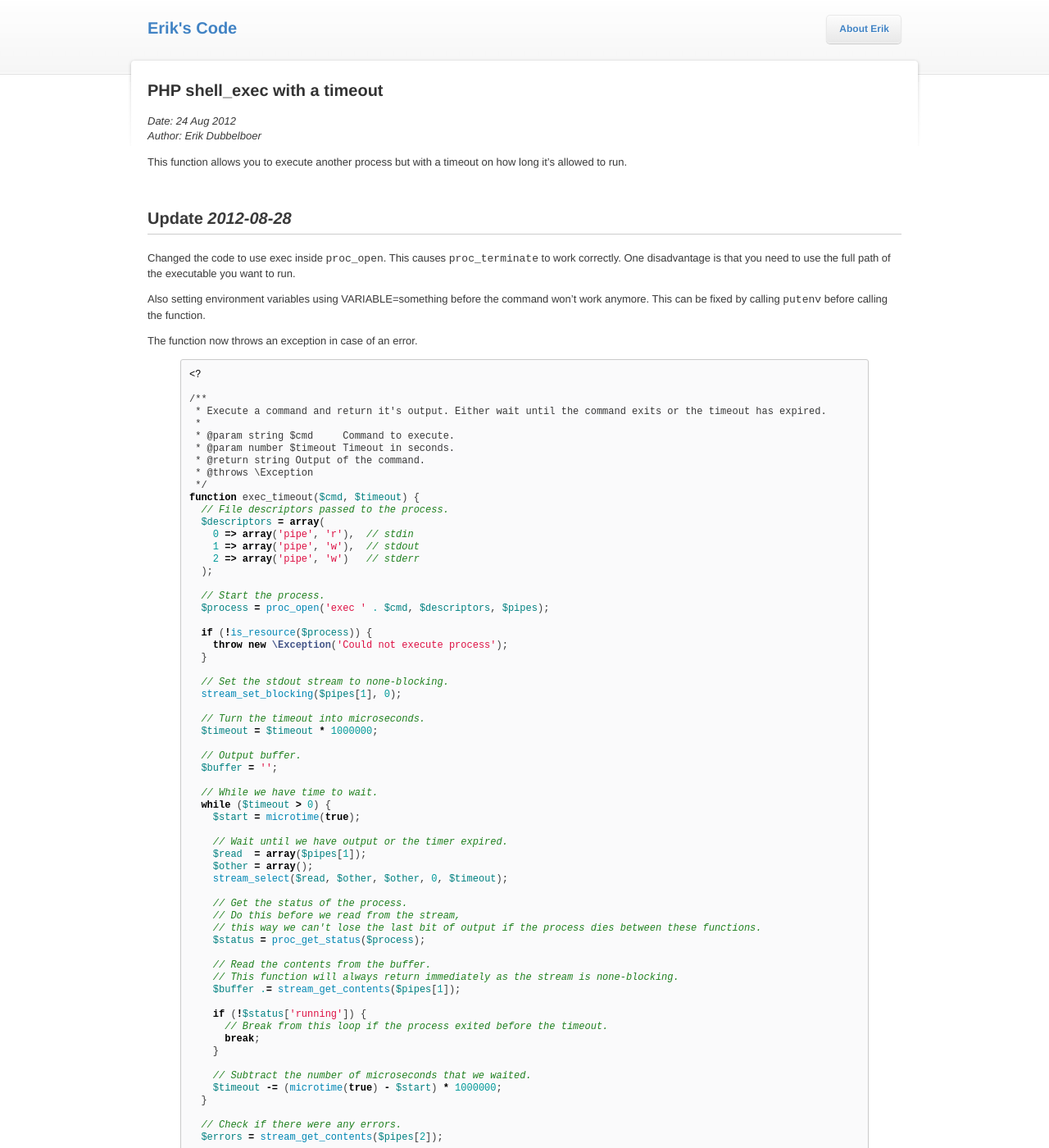
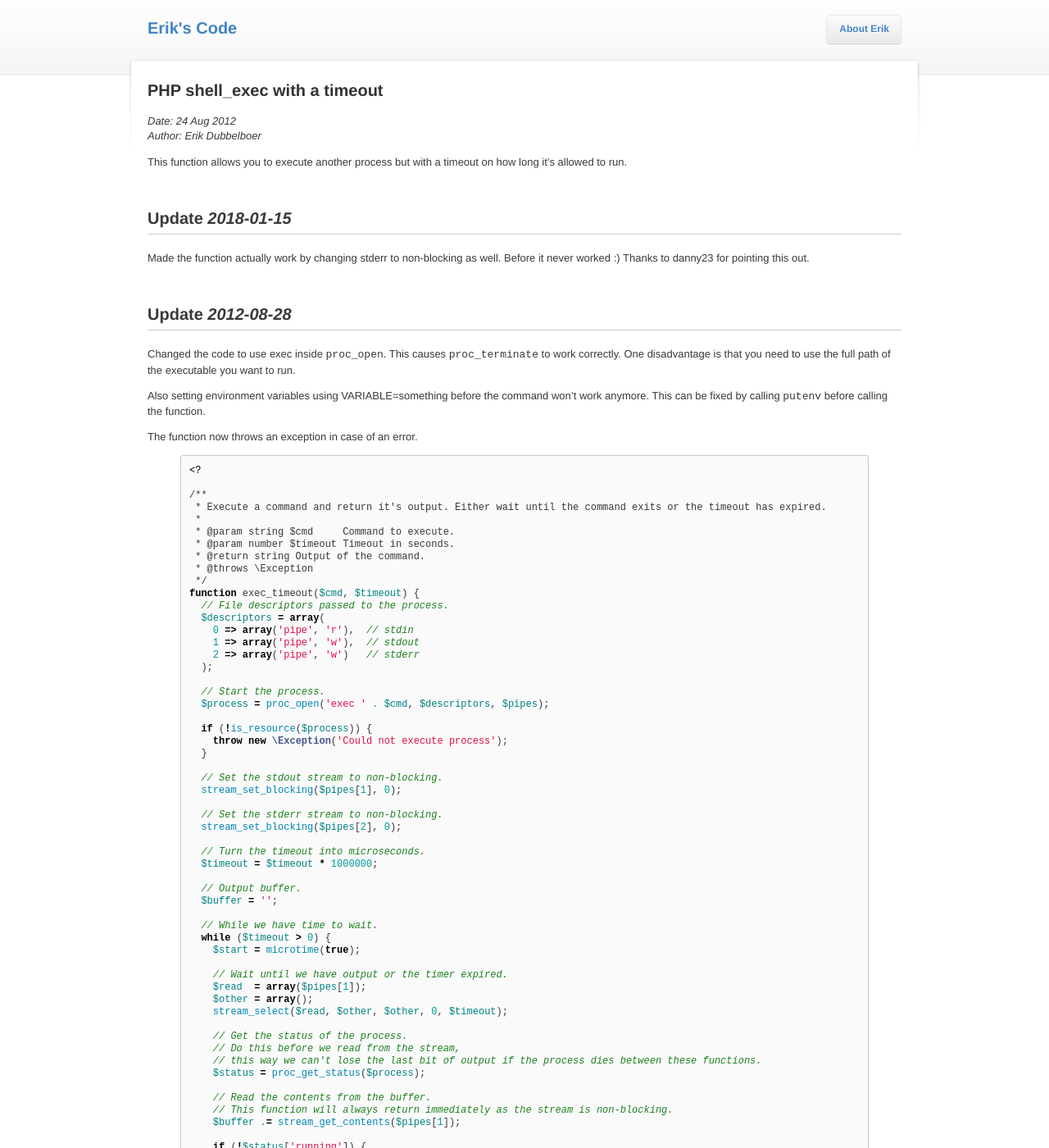
Before and after one commit to erikdubbelboer/blog.dubbelboer.com, a Jekyll site: the page built from _posts/2012-08-24-execute-with-timeout.md, in a window 1280 px wide and 1400 px high. Shown: the whole window at 82% size. Built offline with Jekyll 4.4.1, drawn with Linux system fonts in a browser that asks for light colours; comment, search, counter and statistics services are not loaded.

Commit message:
Fixed 2012-08-24-execute-with-timeout code

```diff
--- a/_posts/2012-08-24-execute-with-timeout.md
+++ b/_posts/2012-08-24-execute-with-timeout.md
@@ -6,6 +6,11 @@ keywords: php exec timeout
 ---
 
 This function allows you to execute another process but with a timeout on how long it's allowed to run.
+
+Update *2018-01-15*
+-------------------
+
+Made the function actually work by changing stderr to non-blocking as well. Before it never worked :) Thanks to danny23 for pointing this out.
 
 Update *2012-08-28*
 -------------------
@@ -43,8 +48,11 @@ function exec_timeout($cmd, $timeout) {
     throw new \Exception('Could not execute process');
   }
 
-  // Set the stdout stream to none-blocking.
+  // Set the stdout stream to non-blocking.
   stream_set_blocking($pipes[1], 0);
+
+  // Set the stderr stream to non-blocking.
+  stream_set_blocking($pipes[2], 0);
 
   // Turn the timeout into microseconds.
   $timeout = $timeout * 1000000;
@@ -67,7 +75,7 @@ function exec_timeout($cmd, $timeout) {
     $status = proc_get_status($process);
 
     // Read the contents from the buffer.
-    // This function will always return immediately as the stream is none-blocking.
+    // This function will always return immediately as the stream is non-blocking.
     $buffer .= stream_get_contents($pipes[1]);
 
     if (!$status['running']) {
```
Also changed, not shown: 2 other files.
